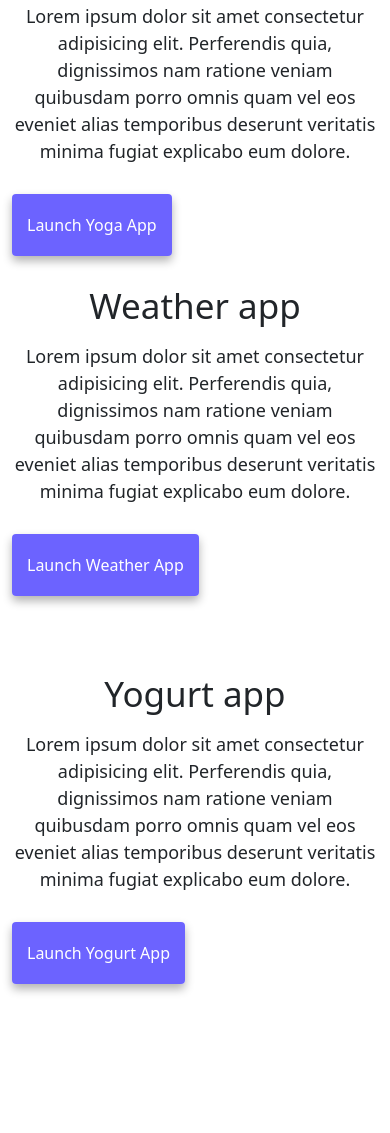
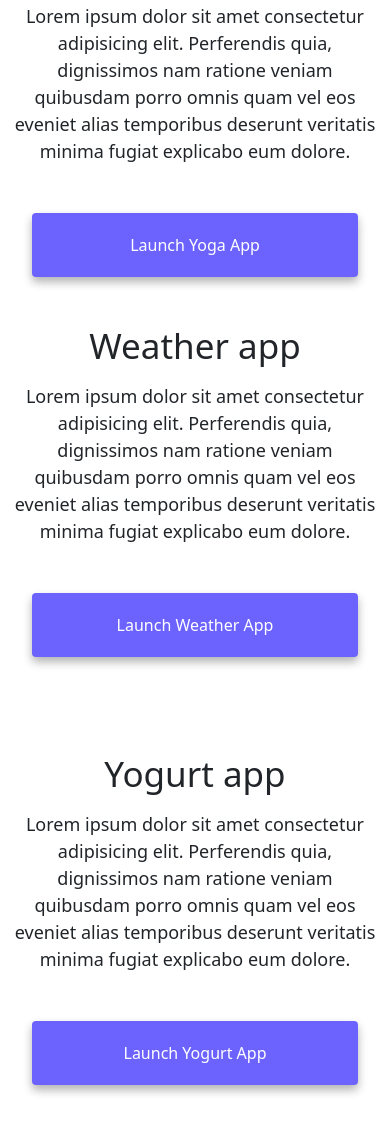
Before and after one commit to tylynnhardy/advanced-tools-challenge, a plain HTML site: page index.html in a window 390 px wide. Shown: the part 449-1582 px from the top of the page. Before the commit the page ends 1514 px from the top, so only its background shows below. Drawn offline with nearby package versions, Linux system fonts and the light colour scheme.

Commit message:
updated launch links and added spacing

```diff
--- a/index.html
+++ b/index.html
@@ -60,7 +60,7 @@
                     explicabo eum dolore.
                 </p>
                 <div class="mt-5">
-                    <a href="#" class="primary-link" title="link to launch yoga app">Launch Yoga App</a>
+                    <a href="#" class="primary-link project-link" title="link to launch yoga app">Launch Yoga App</a>
                 </div>
             </div>
         </div>
@@ -74,7 +74,7 @@
                     explicabo eum dolore.
                 </p>
                 <div class="mb-5 mt-5">
-                    <a href="#" class="primary-link" title="link to launch weather app">Launch Weather App</a>
+                    <a href="#" class="primary-link project-link" title="link to launch weather app">Launch Weather App</a>
                 </div>
             </div>
             <div class="col-md-6">
@@ -94,7 +94,7 @@
                     explicabo eum dolore.
                 </p>
                 <div class="mt-5">
-                    <a href="#" class="primary-link" title="link to launch yogurt app">Launch Yogurt App</a>
+                    <a href="#" class="primary-link project-link" title="link to launch yogurt app">Launch Yogurt App</a>
                 </div>
             </div>
         </div>
--- a/style.css
+++ b/style.css
@@ -102,5 +102,10 @@ p {
     p {
         text-align: center;
     }
+    .project-link {
+    display: block;
+    text-align: center;
+    margin: 0 20px;
+  }
 
 }
```
Also changed, not shown: about.html (+3 -3 lines).
